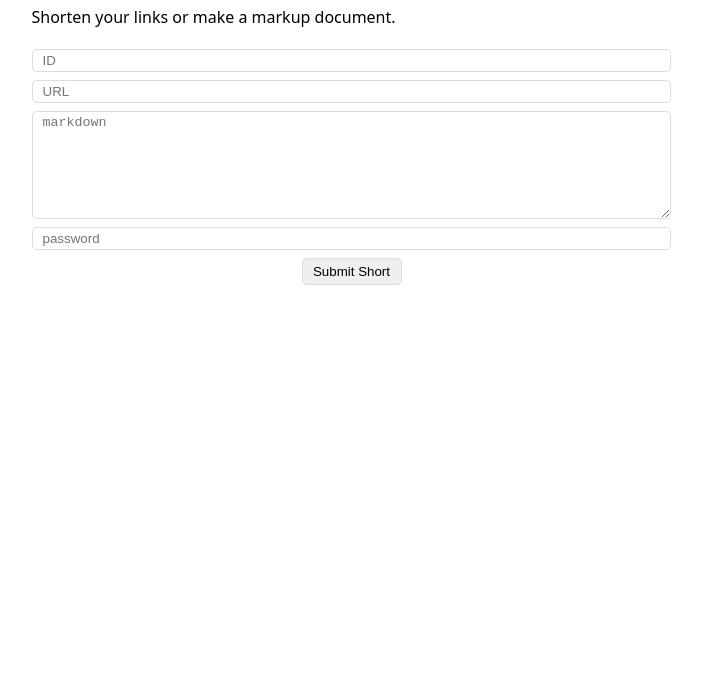
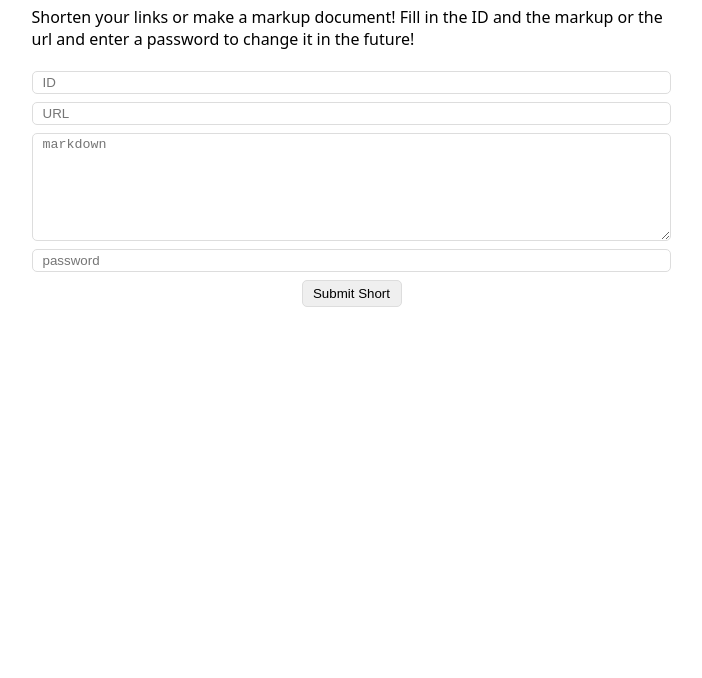
Before and after one commit to neelr/marker, a website: page views/index.html in a window 1280 px wide. Shown: the part 122-800 px from the top of the page, without its empty margins (301-1003 px from the left). Drawn offline with Linux system fonts and the light colour scheme; files that its build step writes are made by us from their sources.

Commit message:
add better description

```diff
--- a/views/index.html
+++ b/views/index.html
@@ -16,7 +16,7 @@
             <a class="top" href="https://github.com/neelr/marker">@neelr/marker</a>
         </div>
         <h1>Hi. This is marker.</h1>
-        <p>Shorten your links or make a markup document.</p>
+        <p>Shorten your links or make a markup document! Fill in the ID and the markup or the url and enter a password to change it in the future!</p>
         <form style="display: flex;flex-direction: column;" method="POST" action="/create">
             <input type="text" name="id" placeholder="ID" required/>
             <input type="url" name="url" placeholder="URL"/>
```
